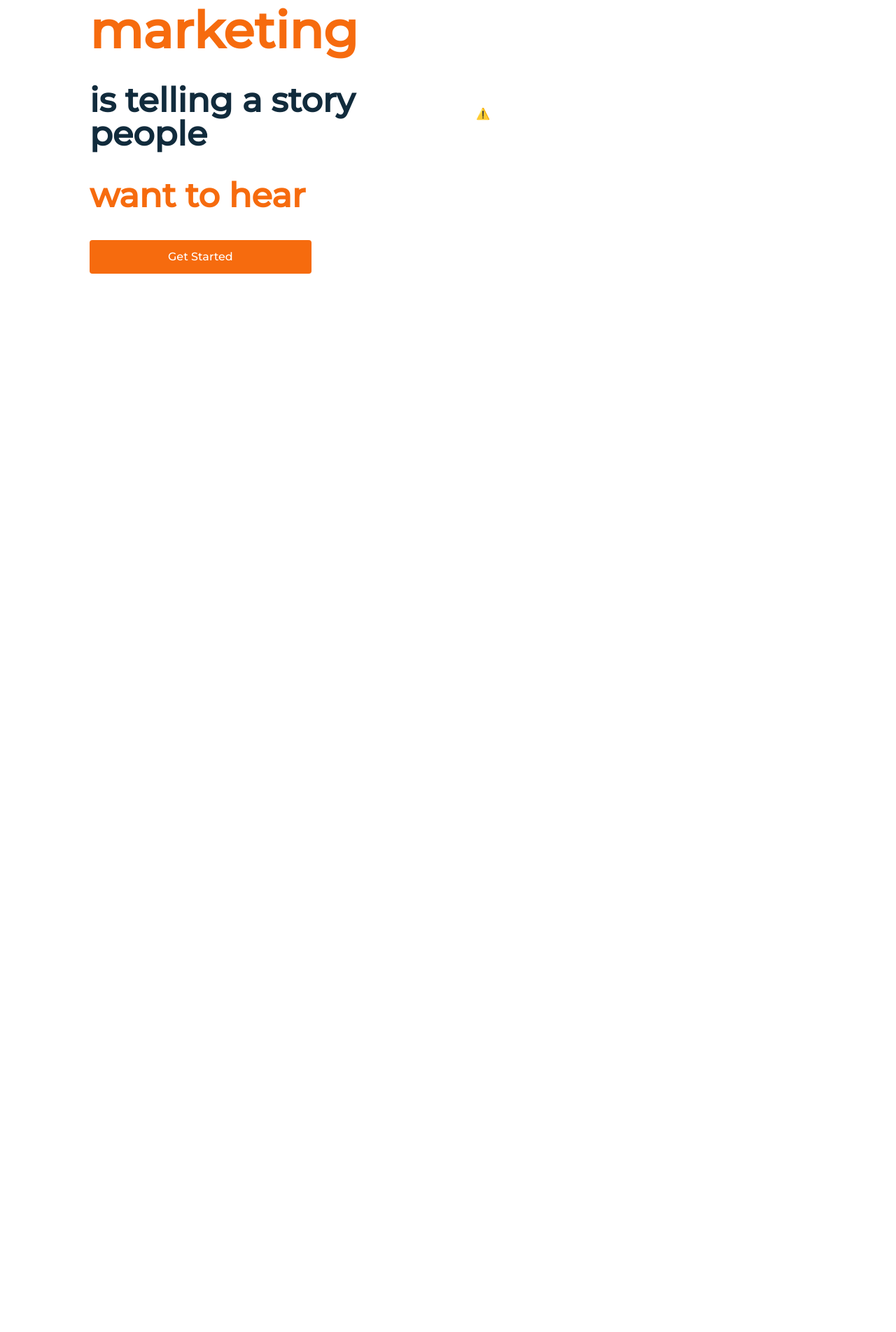
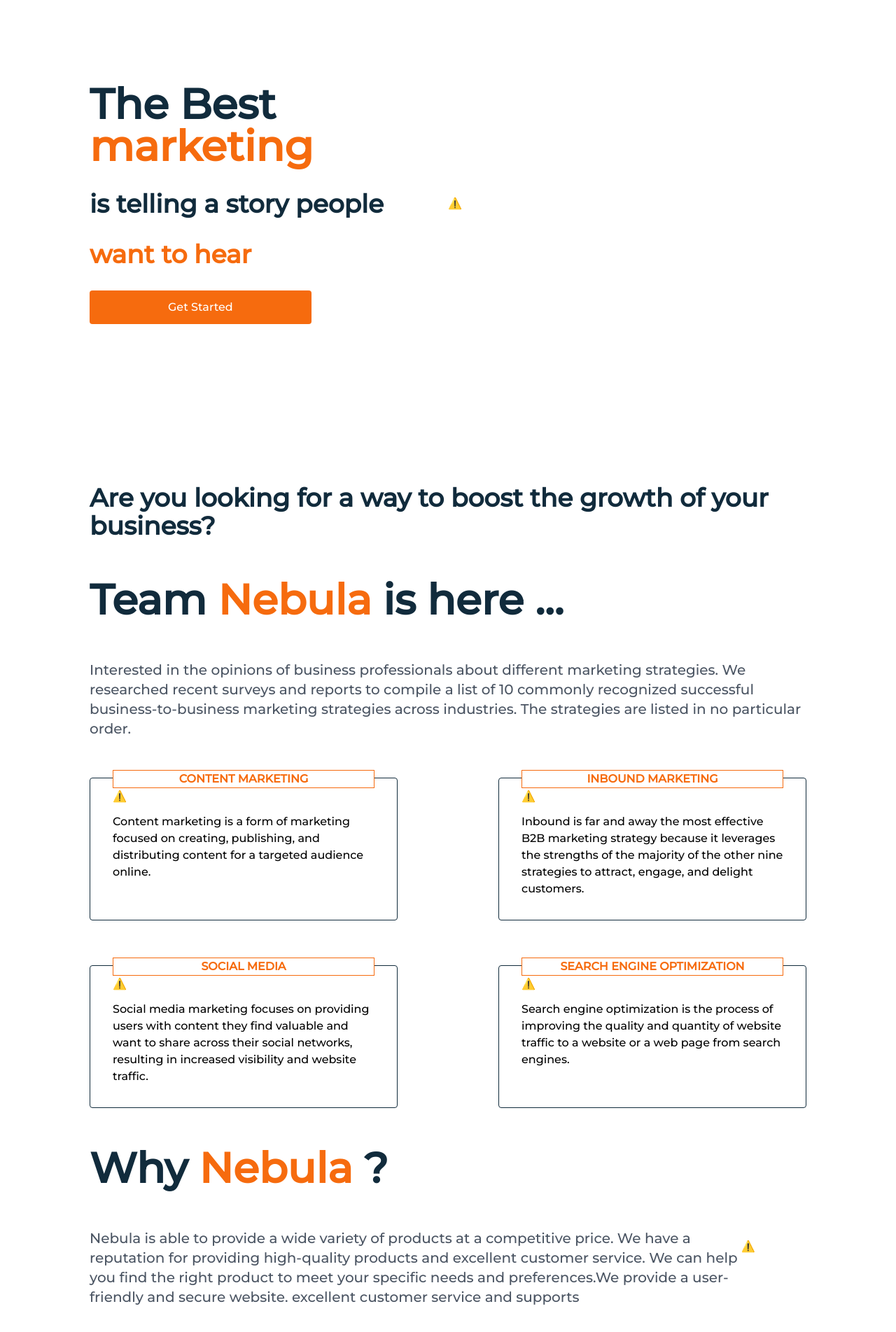
Before and after one commit to Sumitray1/tailwind-css-nebula, a React (Create React App) app: page / in a window 1280 px wide. Shown: the part 237-2140 px from the top of the page at 70% size. Before the commit the page ends 800 px from the top, so only its background shows below. Built offline with nearby package versions, Linux system fonts and the light colour scheme; no server answers.

Commit message:
home page created

```diff
--- a/src/pages/Home/Intro.js
+++ b/src/pages/Home/Intro.js
@@ -2,21 +2,21 @@ import React from "react";
 
 function Intro() {
   return (
-    <div className="grid grid-cols-2 h-screen items-center px-12">
-      <div className="flex flex-col space-y-10 pl-20">
-        <h1 className=" text-primary text-7xl font-semibold">
+    <div className="grid grid-cols-2 h-screen items-center">
+      <div className="flex flex-col space-y-8 ">
+        <h1 className=" text-primary text-6xl font-semibold">
           The Best <b className="text-secondary">marketing</b>
         </h1>
-        <h1 className=" text-primary text-5xl font-semibold">
+        <h1 className=" text-primary text-4xl font-semibold">
           is telling a story people
         </h1>
 
-        <h1 className="text-secondary text-5xl font-semibold">want to hear</h1>
+        <h1 className="text-secondary text-4xl font-semibold">want to hear</h1>
         <button className="px-28 py-3 bg-secondary text-white max-w-max rounded">
           Get Started
         </button>
       </div>
-      <div className="p-10">
+      <div className="">
         <lottie-player
           src="https://assets7.lottiefiles.com/packages/lf20_01jwptn4.json"
           background="transparent"
--- /dev/null
+++ b/src/pages/Home/MarketingStrg.js
@@ -0,0 +1,94 @@
+import React from "react";
+
+function MarketingStrg() {
+  const strategies = [
+    {
+      title: "CONTENT MARKETING",
+      description:
+        "Content marketing is a form of marketing focused on creating, publishing, and distributing content for a targeted audience online. ",
+      src: "https://assets2.lottiefiles.com/packages/lf20_bsb0llfx.json",
+    },
+    {
+      title: "INBOUND MARKETING",
+      description:
+        "Inbound is far and away the most effective B2B marketing strategy because it leverages the strengths of the majority of the other nine strategies to attract, engage, and delight customers. ",
+      src: "https://assets8.lottiefiles.com/private_files/lf30_fam7us4a.json",
+    },
+    {
+      title: "SOCIAL MEDIA",
+      description:
+        "Social media marketing focuses on providing users with content they find valuable and want to share across their social networks, resulting in increased visibility and website traffic.   ",
+      src: "https://assets10.lottiefiles.com/packages/lf20_zwn6fmnu.json",
+    },
+    {
+      title: "SEARCH ENGINE OPTIMIZATION",
+      description:
+        "Search engine optimization is the process of improving the quality and quantity of website traffic to a website or a web page from search engines.",
+      src: "https://assets1.lottiefiles.com/packages/lf20_o1ewaver.json",
+    },
+  ];
+  return (
+    <div>
+      <h1 className=" text-primary text-4xl font-semibold mb-14">
+        Are you looking for a way to boost the growth of your business?
+      </h1>
+      <h1 className="text-primary text-6xl font-semibold mb-14">
+        Team <span className="text-secondary">Nebula</span> is here ...
+      </h1>
+      <p className="text-gray-600 text-xl mb-14">
+        Interested in the opinions of business professionals about different
+        marketing strategies. We researched recent surveys and reports to
+        compile a list of 10 commonly recognized successful business-to-business
+        marketing strategies across industries. The strategies are listed in no
+        particular order.
+      </p>
+      <div className="grid grid-cols-2 gap-x-36 gap-y-16 mb-14">
+        {strategies.map((content) => {
+          return (
+            <div className="border border-primary rounded p-8   ">
+              <h1 className="text-center text-secondary font-bold text-xxl -mt-11 bg-white border border-secondary ">
+                {content.title}
+              </h1>
+              <div className=" w-36 mb-3">
+                <lottie-player
+                  src={content.src}
+                  background="transparent"
+                  speed="1"
+                  loop
+                  autoplay
+                ></lottie-player>
+              </div>
+              <p> {content.description}</p>
+            </div>
+          );
+        })}
+      </div>
+      <div className="flex justify-between">
+        <div>
+          <h1 className="text-primary text-6xl font-semibold mb-14">
+            Why <span className="text-secondary">Nebula</span> ?
+          </h1>
+          <p className="text-gray-600 text-xl mb-14">
+            Nebula is able to provide a wide variety of products at a
+            competitive price. We have a reputation for providing high-quality
+            products and excellent customer service. We can help you find the
+            right product to meet your specific needs and preferences.We provide
+            a user-friendly and secure website. excellent customer service and
+            supports
+          </p>
+        </div>
+        <div className=" w-1/3">
+          <lottie-player
+            src="https://assets5.lottiefiles.com/packages/lf20_ecsh092g.json"
+            background="transparent"
+            speed="1"
+            loop
+            autoplay
+          ></lottie-player>
+        </div>
+      </div>
+    </div>
+  );
+}
+
+export default MarketingStrg;
--- a/src/pages/Home/index.js
+++ b/src/pages/Home/index.js
@@ -1,11 +1,13 @@
 import React from "react";
 import Layout from "../../components/Layout";
 import Intro from "./Intro";
+import MarketingStrg from "./MarketingStrg";
 function Home() {
   return (
     <Layout>
-      <div>
+      <div className=" p-32">
         <Intro />
+        <MarketingStrg />
       </div>
     </Layout>
   );
```
